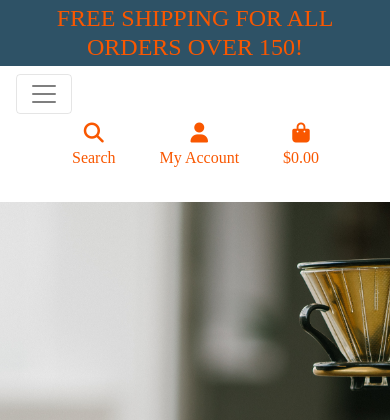
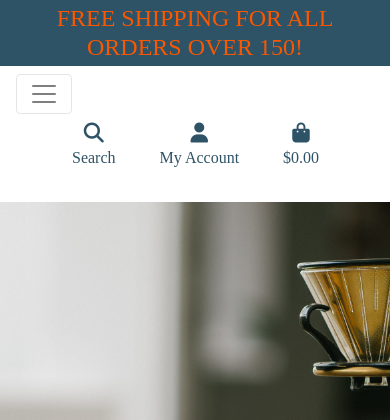
Before and after one commit to kenweechin/the_grind_house, a Django app: page / in a window 390 px wide. Shown: the top 420 px of the page. Run offline with Django 3.2, Linux system fonts and the light colour scheme; some libraries are stand-ins or nearby versions.

Commit message:
Change the navbar dropdow menu color on the main page in mobile resolution

```diff
--- a/templates/includes/mobile-top-header.html
+++ b/templates/includes/mobile-top-header.html
@@ -1,6 +1,6 @@
 <ul>
   <li class="list-inline-item">
-    <a class="text-orange nav-link d-block d-lg-none" href="#" id="mobile-search" data-toggle="dropdown" aria-haspopup="true" aria-expanded="false">
+    <a class="text-blue nav-link d-block d-lg-none" href="#" id="mobile-search" data-toggle="dropdown" aria-haspopup="true" aria-expanded="false">
         <div class="text-center">
             <div><i class="fas fa-search fa-lg"></i></div>
             <p class="my-0">Search</p>
@@ -9,9 +9,9 @@
     <div class="dropdown-menu border-0 w-100 p-3 rounded-0 my-0" aria-labelledby="mobile-search">
         <form class="form" method="GET" action="{% url 'products' %}">
             <div class="input-group w-100">
-                <input class="form-control border border-black rounded-0" type="text" name="q" placeholder="Search for our products">
+                <input class="form-control border border-blue rounded-0" type="text" name="q" placeholder="Search for our products">
                 <div class="input-group-append">
-                    <button class="form-control form-control btn btn-black border border-black rounded-0" type="submit">
+                    <button class="form-control form-control btn btn-blue border border-blue rounded-0" type="submit">
                         <span class="icon">
                             <i class="fas fa-search"></i>
                         </span>
@@ -22,7 +22,7 @@
     </div>
 </li>
 <li class="list-inline-item dropdown">
-    <a class="text-orange nav-link d-block d-lg-none" href="#" id="user-options" data-toggle="dropdown" aria-haspopup="true" aria-expanded="false">
+    <a class="text-blue nav-link d-block d-lg-none" href="#" id="user-options" data-toggle="dropdown" aria-haspopup="true" aria-expanded="false">
         <div class="text-center">
             <div><i class="fas fa-user fa-lg"></i></div>
             <p class="my-0">My Account</p>
@@ -42,7 +42,7 @@
     </div>
 </li>
 <li class="list-inline-item">
-    <a class="{% if grand_total %}text-primary font-weight-bold{% else %}text-orange{% endif %} nav-link d-block d-lg-none" href="{% url 'view_cart' %}">
+    <a class="{% if grand_total %}text-primary font-weight-bold{% else %}text-blue{% endif %} nav-link d-block d-lg-none" href="{% url 'view_cart' %}">
         <div class="text-center">
             <div><i class="fas fa-shopping-bag fa-lg"></i></div>
             <p class="my-0">
```
